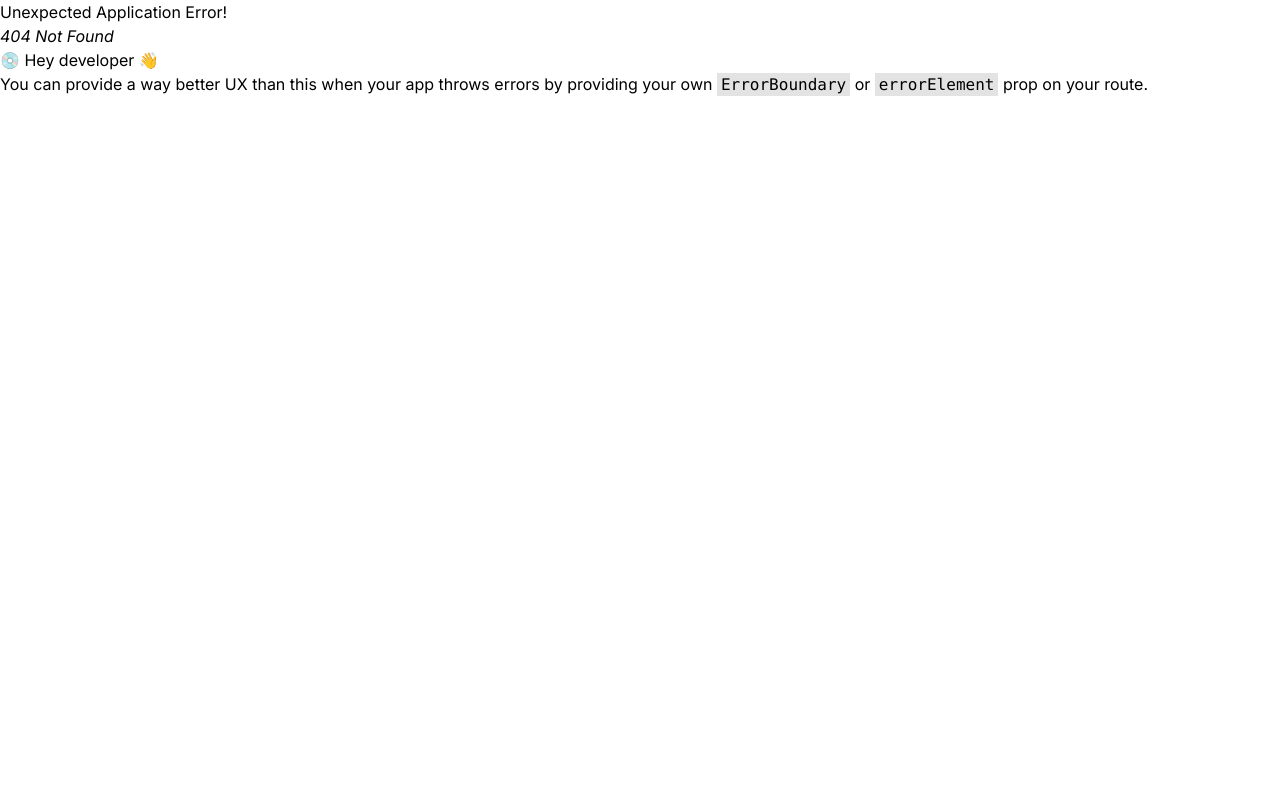
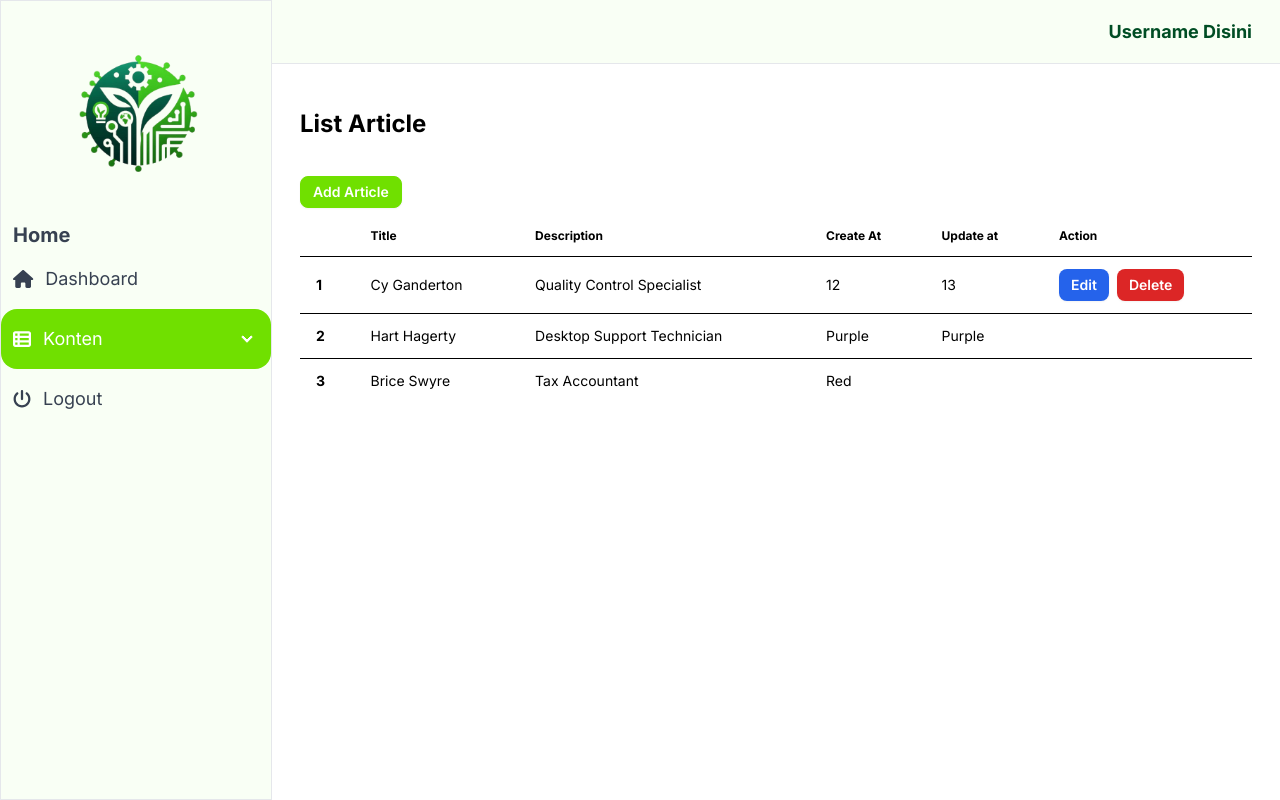
Before and after one commit to inalMahpud824/mini-project-react-batch-7, a React (Vite) app: page /dashboard/content/article in a window 1280 px wide. Before the commit this address had no page. Built offline with nearby package versions, Linux system fonts and the light colour scheme.

Commit message:
feat: create article dashboard

```diff
--- a/src/pages/dashboard/DashboardArticle.jsx
+++ b/src/pages/dashboard/DashboardArticle.jsx
@@ -0,0 +1,58 @@
+import { WrapperDashboard } from "../../components/WrapperDashboard";
+
+export const DashboardArticle = () => {
+  return (
+    <>
+    <WrapperDashboard itemTabActive="article" tabActive={"konten"}>
+      <div className="px-7 py-4 bg-white min-h-screen">
+        <h1 className="text-2xl font-bold py-7">List Article</h1>
+        <button className="btn btn-sm btn-neutral my-2 text-white">Add Article</button>
+      <div className="overflow-x-auto">
+        <table className="table">
+          {/* head */}
+          <thead>
+            <tr>
+              <th></th>
+              <th>Title</th>
+              <th>Description</th>
+              <th>Create At</th>
+              <th>Update at</th>
+              <th className="rounded-tr-lg">Action</th>
+            </tr>
+          </thead>
+          <tbody>
+            {/* row 1 */}
+            <tr>
+              <th>1</th>
+              <td>Cy Ganderton</td>
+              <td>Quality Control Specialist</td>
+              <td>12</td>
+              <td>13</td>
+              <td><div className="flex gap-2">
+                <button className="btn btn-sm bg-blue-600 text-white border-none">Edit</button>
+                <button className="btn btn-sm bg-red-600 text-white border-none">Delete</button>
+                </div></td>
+            </tr>
+            {/* row 2 */}
+            <tr>
+              <th>2</th>
+              <td>Hart Hagerty</td>
+              <td>Desktop Support Technician</td>
+              <td>Purple</td>
+              <td>Purple</td>
+            </tr>
+            {/* row 3 */}
+            <tr>
+              <th>3</th>
+              <td>Brice Swyre</td>
+              <td>Tax Accountant</td>
+              <td>Red</td>
+            </tr>
+          </tbody>
+        </table>
+      </div>
+      </div>
+    </WrapperDashboard>
+    </>
+  );
+}
```
Also changed, not shown: src/App.jsx (+6 -1 lines).
